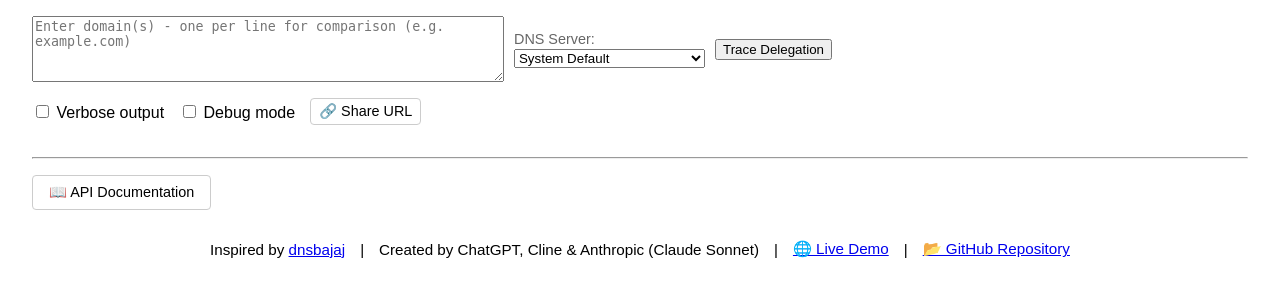
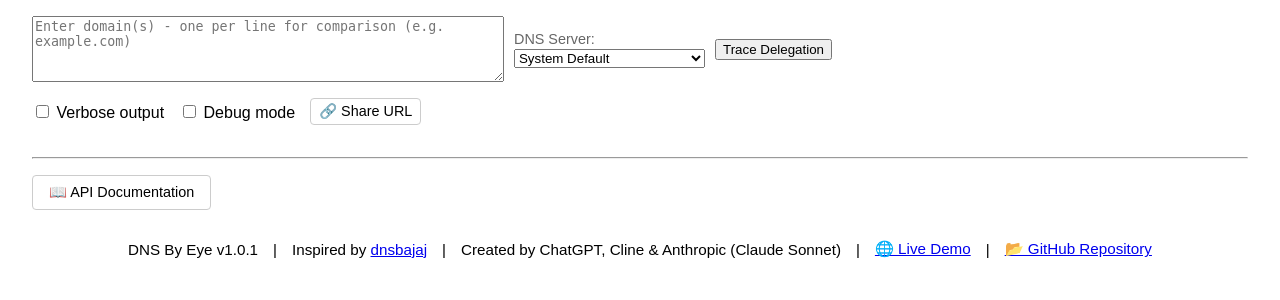
Before and after one commit to apathy-ca/tools-portal, a Flask app: page / in a window 1280 px wide. Shown: the part 72-372 px from the top of the page. Run offline with Flask 2, Linux system fonts and the light colour scheme; some libraries are stand-ins or nearby versions.

Commit message:
Release version 1.0.1 with enhanced resilient DNS tracing
- Updated version to 1.0.1 in API responses and footer
- Enhanced README with resilient DNS tracing features documentation
- Added version display in web interface footer
- Documented new error handling capabilities and visual indicators
- Updated feature list to highlight graceful error handling improvements

Version 1.0.1 focuses on making DNS By Eye more robust when dealing with
broken nameservers and DNS misconfigurations, providing useful partial
results instead of complete failures.

```diff
--- a/app/main.py
+++ b/app/main.py
@@ -633,7 +633,7 @@ def api_health():
     return jsonify({
         'status': 'healthy',
         'service': 'DNS By Eye',
-        'version': '1.0.0'
+        'version': '1.0.1'
     })
 
 @app.route('/api/dns-servers', methods=['GET'])
--- a/app/templates/index.html
+++ b/app/templates/index.html
@@ -213,6 +213,8 @@ if __name__ == "__main__":
 
     <footer>
         <div style="display: flex; flex-wrap: wrap; gap: 15px; align-items: center; justify-content: center; text-align: center;">
+            <span>DNS By Eye v1.0.1</span>
+            <span>|</span>
             <span>Inspired by <a href="https://www.zonecut.net/dns/" target="_blank">dnsbajaj</a></span>
             <span>|</span>
             <span>Created by ChatGPT, Cline & Anthropic (Claude Sonnet)</span>
```
Also changed, not shown: README.md.
